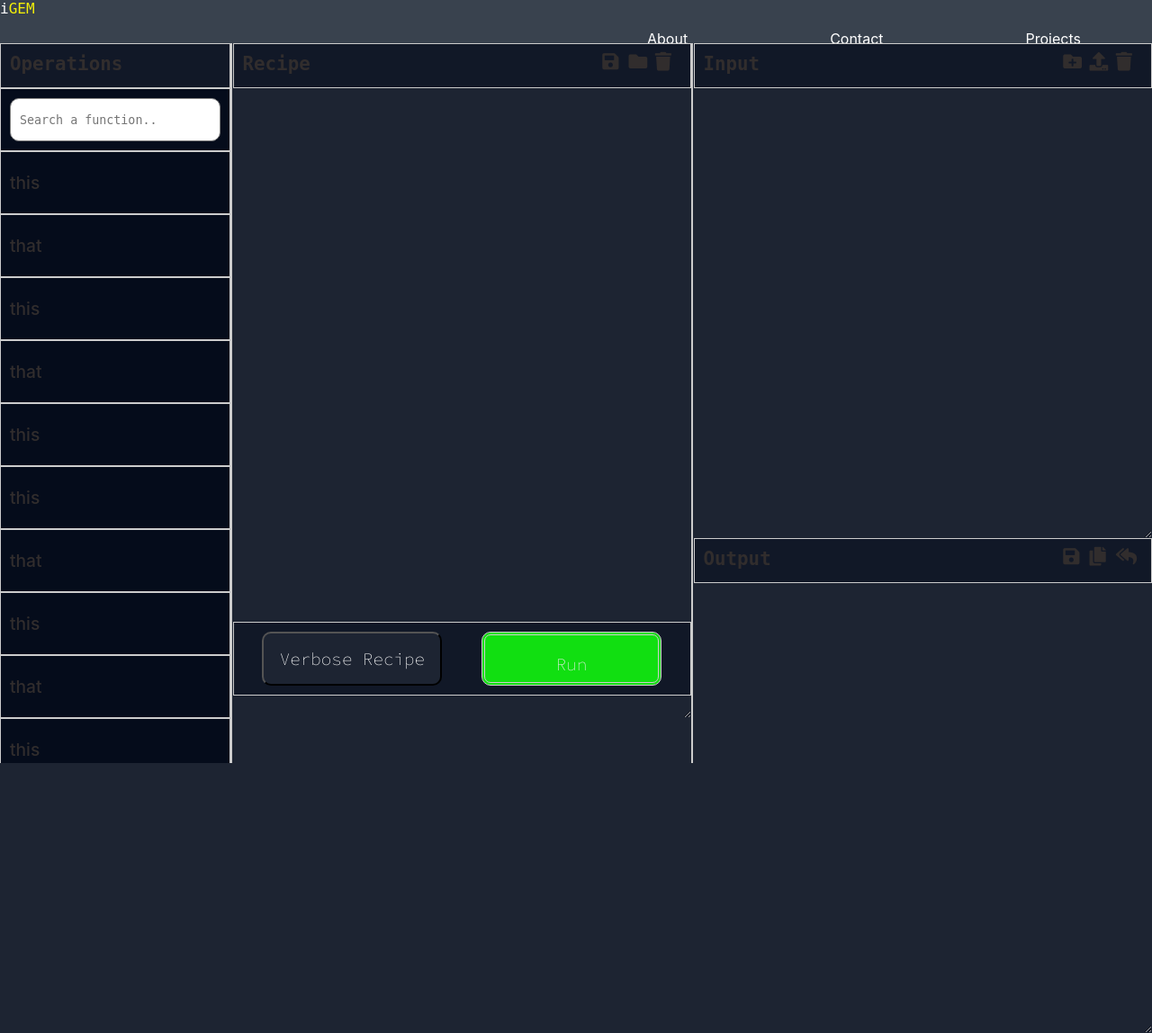
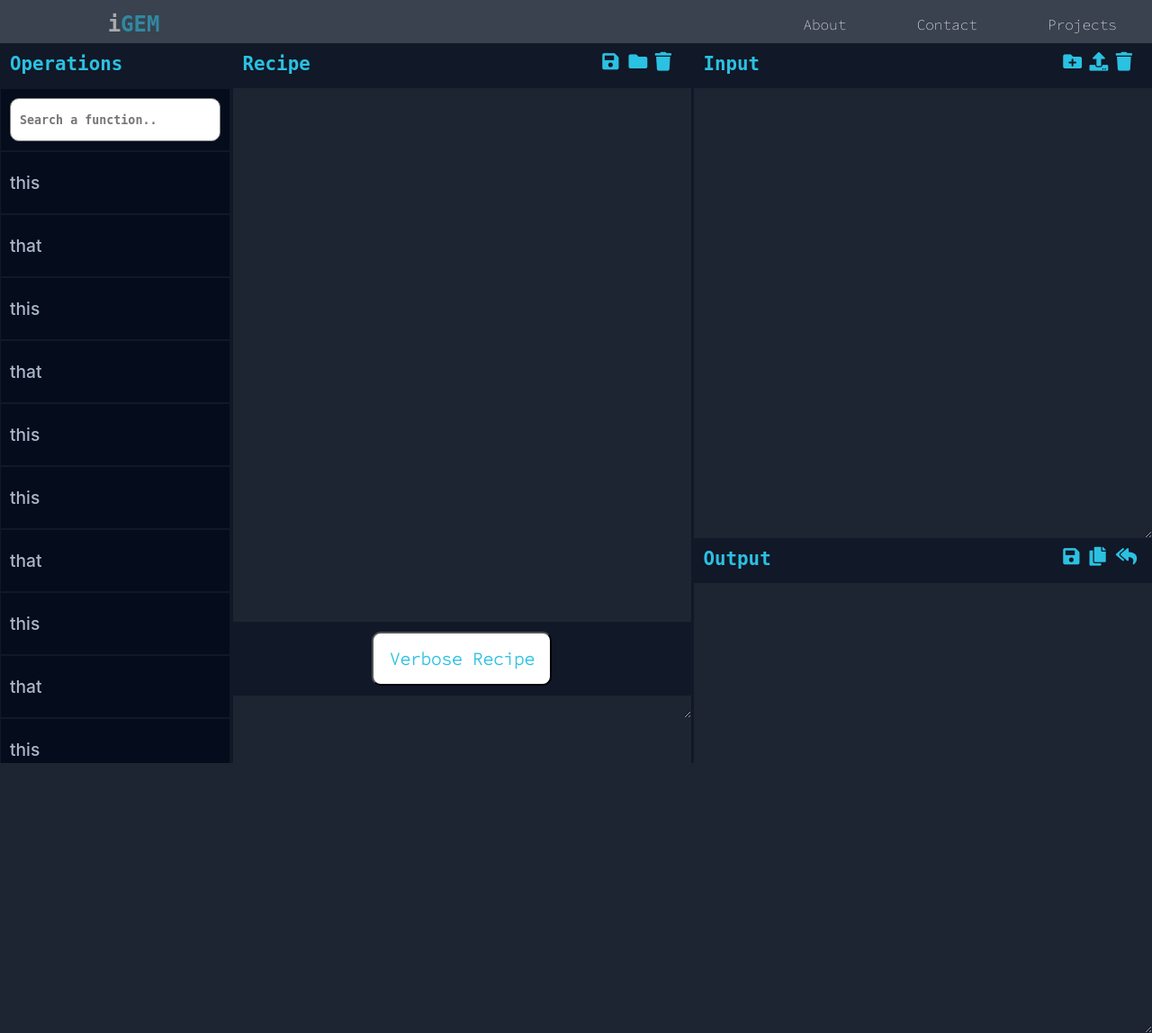
Before and after one commit to kesler20/igem, a FastAPI app: page / in a window 1280 px wide. Shown: the whole page at 90% size. Run offline with FastAPI, Linux system fonts and the light colour scheme; some web fonts are replaced.

Commit message:
complete UI and initialise herokuapp

```diff
--- a/static/css/navbar.css
+++ b/static/css/navbar.css
@@ -1,14 +1,31 @@
+
+.nav-grid {
+  display: grid;
+  grid-template-columns: 1fr 2fr;
+}
 
 .site-title {
-  width: 100%;
+  width: 50%;
+  height: 100%;
+  align-items: center;
+  margin: auto;
   font-family: var(--primary-font-family);
 }
 
+.site-title {
+  animation: fade-in-bottom-right 2s;
+}
+
 .site-title a {
-    color: rgb(245, 241, 8);
+    color: var(--primary-font-colour);
 }
 .site-title {
     color: white;
+}
+
+.site-title h1 {
+  animation: flash 4s infinite;
+  margin: 13px;
 }
 
 nav {
@@ -17,17 +34,15 @@ nav {
 }
 
 .nav-links {
-  display: flex;
   width: 50%;
   height: 100%;
-  justify-content: space-around;
   align-items: center;
   margin-left: auto;
   list-style: none;
 }
 
 .nav-links a {
-  font-family: var(--secondary-font-family);
+  font-family: 'Source Code Pro', monospace;
   color: white;
   text-decoration: none;
 }
@@ -35,3 +50,23 @@ nav {
 .nav-links a:hover {
   border-bottom: 1px solid white;
 }
+
+@keyframes fade-in-bottom-right{
+  from{
+  opacity: 0;
+  transform: translate3d(100%, 100%, 0);
+  }
+  to{
+  opacity: 1;
+  transform: translate3d(0, 0, 0);
+  }
+  }
+
+  @keyframes flash{
+    0%, 50%, 100%{
+    opacity: 1;
+    }
+    25%, 75%{
+    opacity: 0.5;
+    }
+    }
--- a/static/css/styles.css
+++ b/static/css/styles.css
@@ -10,7 +10,8 @@
 
 :root, :root.classic {
     --primary-font-family: 'Red Hat Mono', monospace;
-    --primary-font-colour: rgb(49, 45, 45);
+    --primary-font-colour: #2bc1e2;
+    --secondary-font-color: #abb8ca;
     --primary-font-size: 1.3rem;
     --primary-font-weight: 600;
     --secondary-font-family:-apple-system, BlinkMacSystemFont, 'Segoe UI', Roboto, Oxygen, Ubuntu, Cantarell, 'Open Sans', 'Helvetica Neue', sans-serif;
@@ -18,6 +19,7 @@
     --secondary-color: #1d2432;
     --tertiary-color: #050c1b;
     --nav-color: #39424e;
+    --borders-color: #111827;
 }
 
 body {
@@ -26,8 +28,6 @@ body {
     margin: 0px;
     overflow: hidden;
     scrollbar-color: var(--secondary-color);
-    scrollbar-arrow-color: var(--secondary-color);
-    scrollbar-base-color: var(--primary-color);
 }
 
 /*-------------------------------------------------- General Styling ---------------------------------------------------------------------------------*/
@@ -73,19 +73,22 @@ body {
     height: 60px;
     width: 200px;
     padding: 2px;
-    background-color: var(--secondary-color);
-    color: white;
+    background-color: white;
+    color: var(--primary-font-colour);
     font-size: 1.2rem;
-    font-weight: 500;
+    font-weight: 900;
     font-family: 'Source Code Pro', monospace;
     border-radius: 10px;
 }
 
+.title i:hover {
+    color: var(--secondary-font-color);
+}
 /*---------------------------------------------------COMPONENTS-----------------------------------------------------------------------------------------*/
 
 .gutter {
-    background-color: #ccc;
-    width : 2px;
+    background-color: var(--borders-color);
+    width : 100%;
 }
 
 .title {
@@ -93,14 +96,14 @@ body {
     height: 50px;
     color: var(--primary-font-colour);
     font-size: 1.3rem;
-    border: .5px #ccc solid;
+    border: .5px var(--borders-color) solid;
     padding: 10px;
     font-family: var(--primary-font-family);
     font-weight: var(--primary-font-weight);
 }
 
 .functions {
-    border: .5px #ccc solid;
+    border: .5px var(--borders-color) solid;
     font-family: var(--secondary-font-family);
     background-color: var(--tertiary-color);
     font-size: 1.2rem;
@@ -116,12 +119,12 @@ body {
 }
 
 .functions a:hover {
-    border-bottom: 1px solid var(--primary-font-colour);
+    border-bottom: 1px solid var(--secondary-font-color);
 }
 
 .functions a {
     text-decoration: none;
-    color: var(--primary-font-colour);
+    color: var(--secondary-font-color);
 }
 
 .text-area {
@@ -135,12 +138,13 @@ body {
     width: 100%;
     font-size: 1.1rem;
     font-weight: var(--primary-font-weight);
+    color: var(--secondary-font-color);
     font-family: 'Source Code Pro', monospace;
 }
 
 .controls {
     background-color: var(--primary-color);
-    border: .5px #ccc solid;
+    border: .5px var(--borders-color) solid;
     padding: 10px;
     align-items: center;
     margin-top : calc(100vh - 907px);
@@ -150,7 +154,7 @@ body {
 
 #operations {
     height: 100vh;
-    background-color: #ccc;
+    background-color: var(--borders-color);
     overflow: scroll;
 }
 
@@ -173,6 +177,7 @@ body {
     height: 100%;
     width: 100%;
     font-family: var(--primary-font-family);
+    font-weight: var(--primary-font-weight);
     border: 1px solid grey;
     border-radius: 10px;
     padding: 10px;
--- a/templates/index.html
+++ b/templates/index.html
@@ -4,7 +4,8 @@
     <meta charset="UTF-8">
     <meta http-equiv="X-UA-Compatible" content="IE=edge">
     <meta name="viewport" content="width=device-width, initial-scale=1.0">
-    <title>Item Details</title>
+    <title>Uos iGEM</title>
+    <link rel="icon" href="{{ url_for('static', path='img/Logo.jpg') }}">
     <link rel="stylesheet"
     href="https://cdnjs.cloudflare.com/ajax/libs/font-awesome/5.15.4/css/all.min.css"
     integrity="sha512-1ycn6IcaQQ40/MKBW2W4Rhis/DbILU74C1vSrLJxCq57o941Ym01SwNsOMqvEBFlcgUa6xLiPY/NS5R+E6ztJQ=="
@@ -16,9 +17,9 @@
 <body>
     <nav class="nav-grid">
         <div class="site-title">
-            i<a>GEM</a>
+            <h1>i<a>GEM</a></h1>
         </div>
-        <ul class="nav-links">
+        <ul class="nav-links flex-row">
             <li><a href="#">About</a></li>
             <li><a href="#">Contact</a></li>
             <li><a href="#">Projects</a></li>
@@ -105,7 +106,6 @@
                 <textarea name="recipe" class="text-area" cols="30" rows="10"></textarea>
                 <div class="controls flex-row">
                     <button class="btn">Verbose Recipe</button>
-                    <button class="button" type="button">Run</button>
                 </div>
             </div>
         </div>
```
Also changed, not shown: requirements.txt (added, +327 -0 lines), 1 other file.
